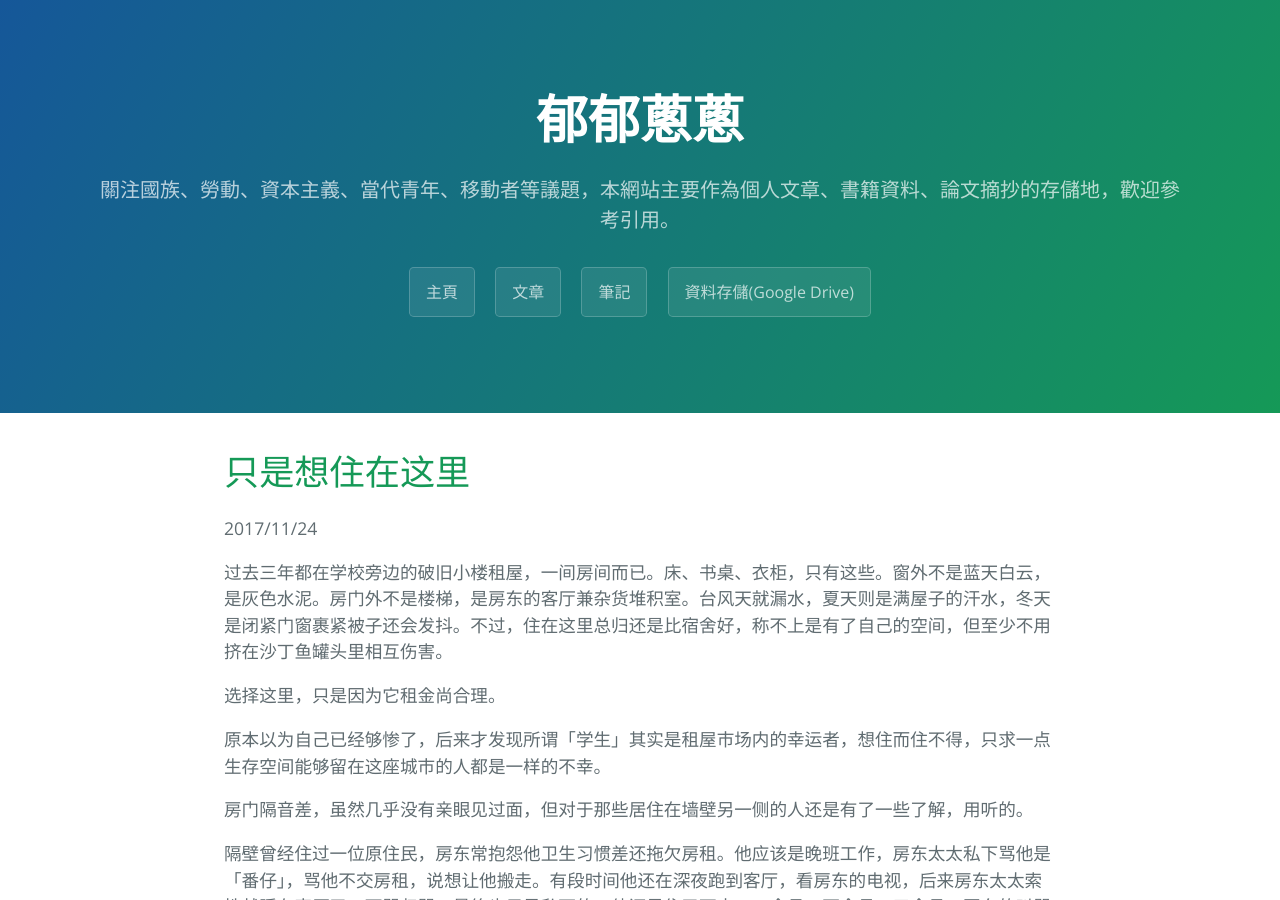
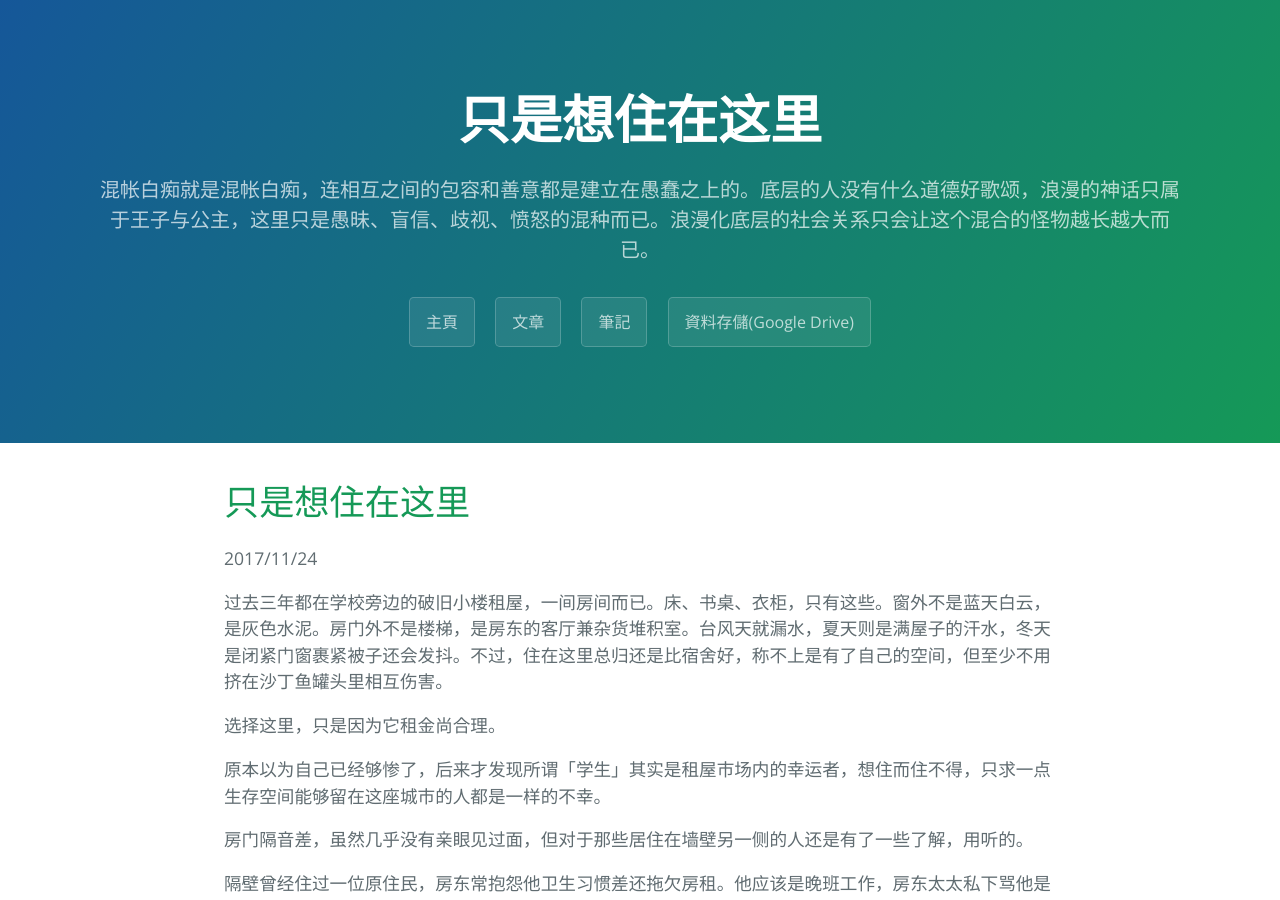
Before and after one commit to p-library/b614103080, a Jekyll site: the page built from _posts/2017-10-08-只是想住在这里.md, in a window 1280 px wide and 900 px high. Built offline with Jekyll 4.4.1, drawn with Linux system fonts in a browser that asks for light colours; our own code applies the rules of GitHub Pages for plain Markdown files.

Commit message:
改進post的title和description以及規範文件名
遵照jekyll官網

```diff
--- a/_layouts/page.html
+++ b/_layouts/page.html
@@ -10,8 +10,8 @@
   </head>
   <body>
     <section class="page-header">
-      <h1 class="project-name">{{ title | default: site.github.repository_name }}</h1>
-      <h2 class="project-tagline">{{ description | default: site.github.project_tagline }}</h2>
+      <h1 class="project-name">{{ page.title | default: site.github.repository_name }}</h1>
+      <h2 class="project-tagline">{{ page.description | default: site.github.project_tagline }}</h2>
       {% if site.github.is_project_page %}
         <a href="https://b614103080.github.io/Self/" class="btn">主頁</a>
       {% endif %}
--- a/article/只是想住在这里.md
+++ b/_posts/2017-10-08-只是想住在这里.md
@@ -1,5 +1,7 @@
 ---
-layout: default
+layout: page
+title: 只是想住在这里
+description: 混帐白痴就是混帐白痴，连相互之间的包容和善意都是建立在愚蠢之上的。底层的人没有什么道德好歌颂，浪漫的神话只属于王子与公主，这里只是愚昧、盲信、歧视、愤怒的混种而已。浪漫化底层的社会关系只会让这个混合的怪物越长越大而已。
 ---
 
 # 只是想住在这里
```
Also changed, not shown: _posts/2017-11-24-跨境者需要国家吗.md (renamed from article/跨境者需要国家吗.md, +4 -1 lines), article_list.md (+2 -2 lines), index.md (+2 -2 lines).
